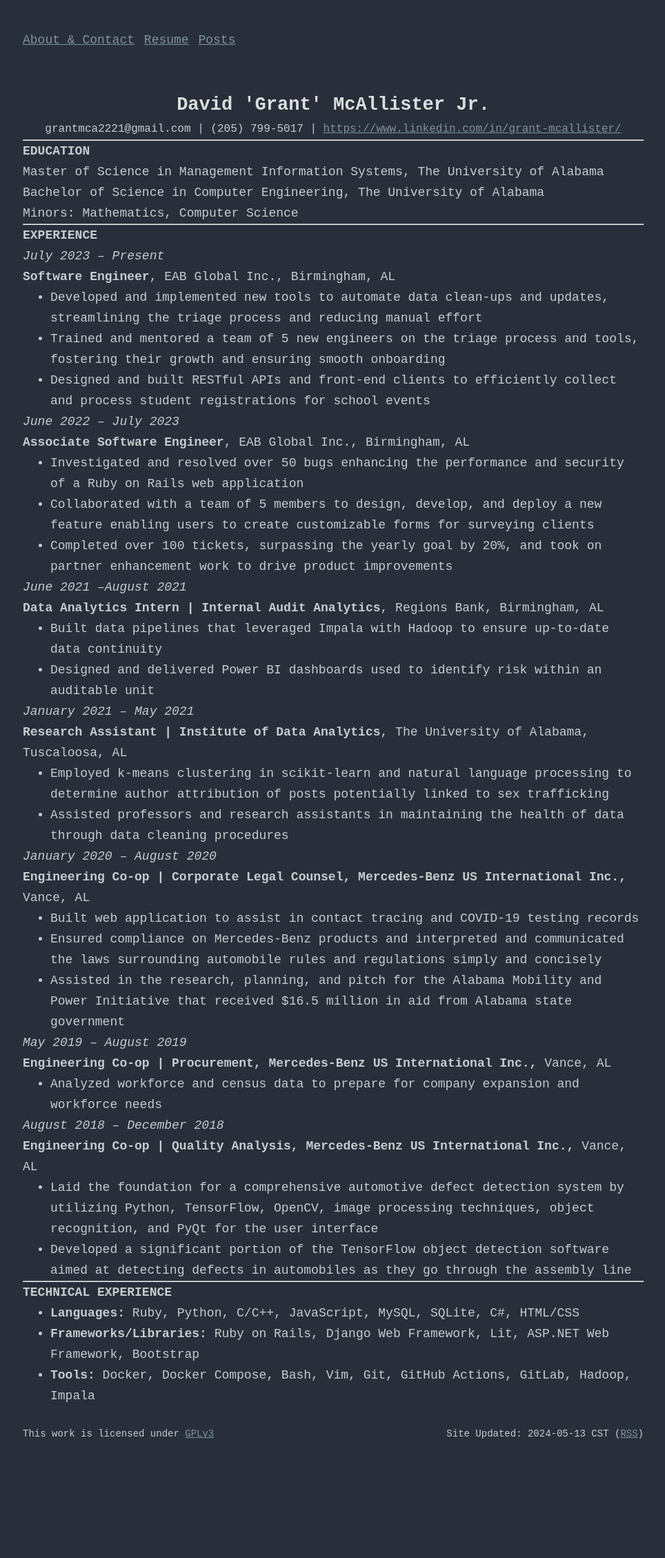
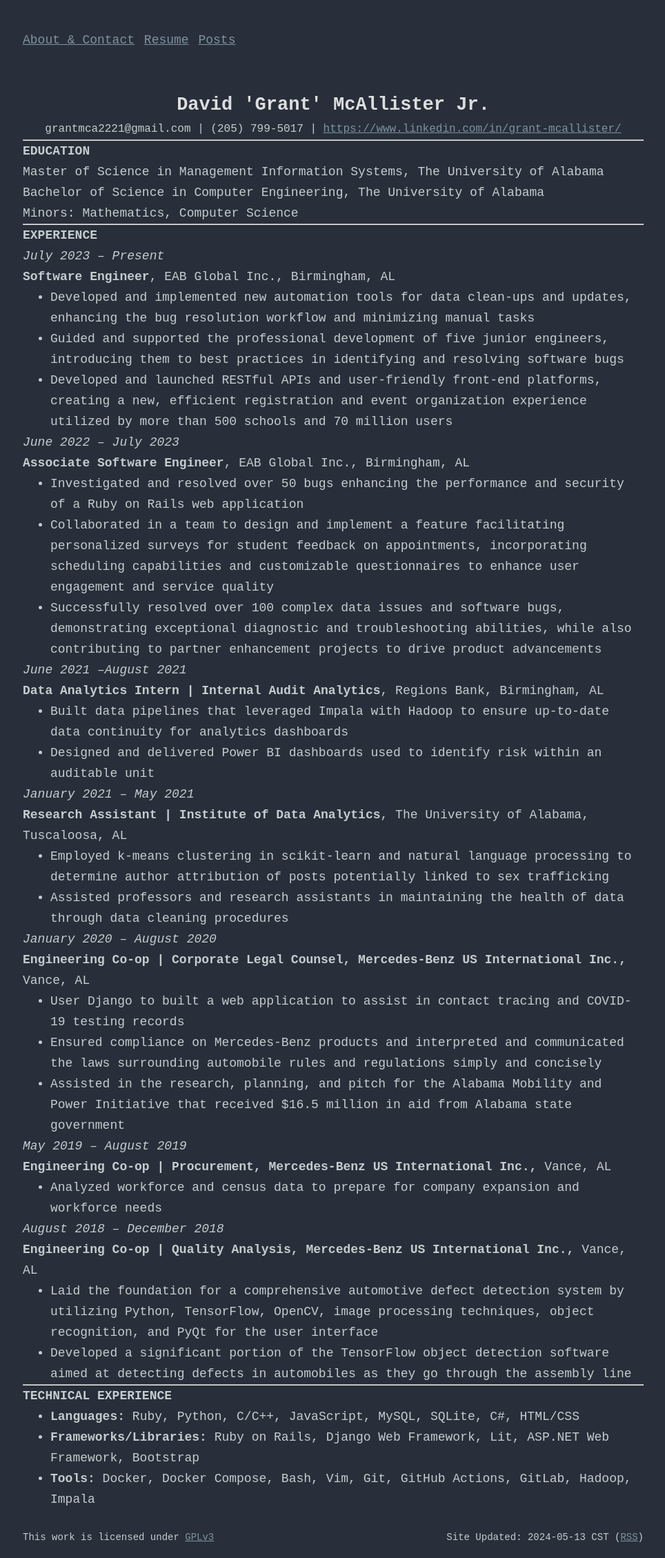
Before and after one commit to grantmca/grantmca.github.io, a Jekyll site: the page built from resume/index.html, in a window 1280 px wide. Shown: the whole page at 69% size, without its empty margins (157-1121 px from the left). Built offline with Jekyll 4.4.1, drawn with Linux system fonts in a browser that asks for light colours; before the commit the page ends 2108 px from its top, so only the background shows below that.

Commit message:
Update the language in my resume and added some numbers

```diff
--- a/_sass/print.scss
+++ b/_sass/print.scss
@@ -1,4 +1,4 @@
-$font-size: 14px;
+$font-size: 15px;
 @media print {
   // Hiding elements
   .hide-on-print {
--- a/resume/index.html
+++ b/resume/index.html
@@ -23,9 +23,9 @@
   <p><i>July 2023 – Present</i></p>
   <p><b>Software Engineer</b>, EAB Global Inc., Birmingham, AL</p>
   <ul>
-    <li>Developed and implemented new tools to automate data clean-ups and updates, streamlining the triage process and reducing manual effort</li>
-    <li>Trained and mentored a team of 5 new engineers on the triage process and tools, fostering their growth and ensuring smooth onboarding</li>
-    <li>Designed and built RESTful APIs and front-end clients to efficiently collect and process student registrations for school events</li>
+    <li>Developed and implemented new automation tools for data clean-ups and updates, enhancing the bug resolution workflow and minimizing manual tasks</li>
+    <li>Guided and supported the professional development of five junior engineers, introducing them to best practices in identifying and resolving software bugs</li>
+    <li>Developed and launched RESTful APIs and user-friendly front-end platforms, creating a new, efficient registration and event organization experience utilized by more than 500 schools and 70 million users</li>
   </ul>
 </div>
 <div class='item'>
@@ -33,15 +33,15 @@
   <p><b>Associate Software Engineer</b>, EAB Global Inc., Birmingham, AL</p>
   <ul>
     <li>Investigated and resolved over 50 bugs enhancing the performance and security of a Ruby on Rails web application</li>
-    <li>Collaborated with a team of 5 members to design, develop, and deploy a new feature enabling users to create customizable forms for surveying clients</li>
-    <li>Completed over 100 tickets, surpassing the yearly goal by 20%, and took on partner enhancement work to drive product improvements</li>
+    <li>Collaborated in a team to design and implement a feature facilitating personalized surveys for student feedback on appointments, incorporating scheduling capabilities and customizable questionnaires to enhance user engagement and service quality</li>
+    <li>Successfully resolved over 100 complex data issues and software bugs, demonstrating exceptional diagnostic and troubleshooting abilities, while also contributing to partner enhancement projects to drive product advancements</li>
   </ul>
 </div>
 <div class='item'>
   <p><i>June 2021 –August 2021</i></p>
   <p><b>Data Analytics Intern | Internal Audit Analytics</b>, Regions Bank, Birmingham, AL</p>
   <ul>
-    <li>Built data pipelines that leveraged Impala with Hadoop to ensure up-to-date data continuity</li>
+    <li>Built data pipelines that leveraged Impala with Hadoop to ensure up-to-date data continuity for analytics dashboards</li>
     <li>Designed and delivered Power BI dashboards used to identify risk within an auditable unit</li>
   </ul>
 </div>
@@ -57,7 +57,7 @@
   <p><i>January 2020 – August 2020</i></p>
   <p><b>Engineering Co-op | Corporate Legal Counsel, Mercedes-Benz US International Inc.,</b> Vance, AL</p>
   <ul>
-    <li>Built web application to assist in contact tracing and COVID-19 testing records</li>
+    <li>User Django to built a web application to assist in contact tracing and COVID-19 testing records</li>
     <li>Ensured compliance on Mercedes-Benz products and interpreted and communicated the laws surrounding automobile rules and regulations simply and concisely</li>
     <li>Assisted in the research, planning, and pitch for the Alabama Mobility and Power Initiative that received $16.5 million in aid from Alabama state government</li>
   </ul>
```
